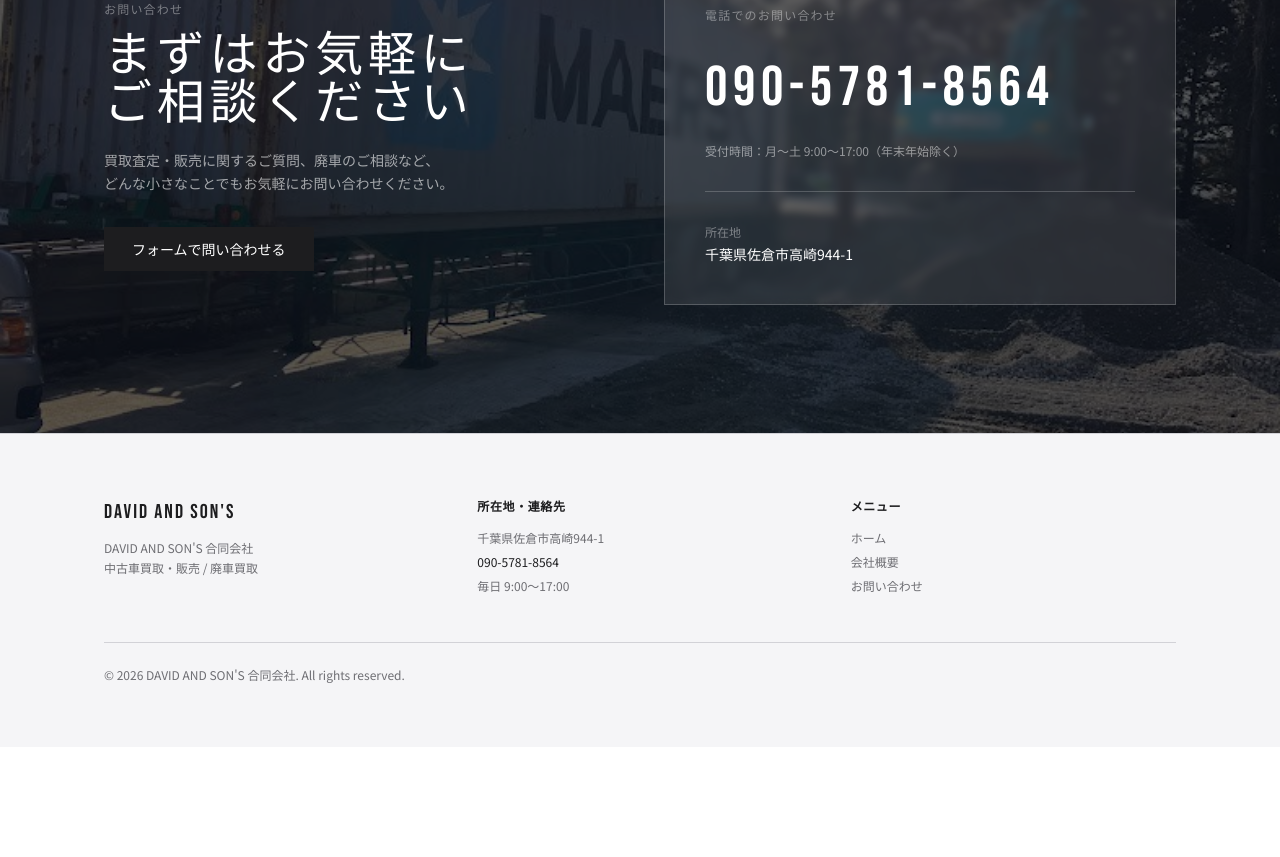
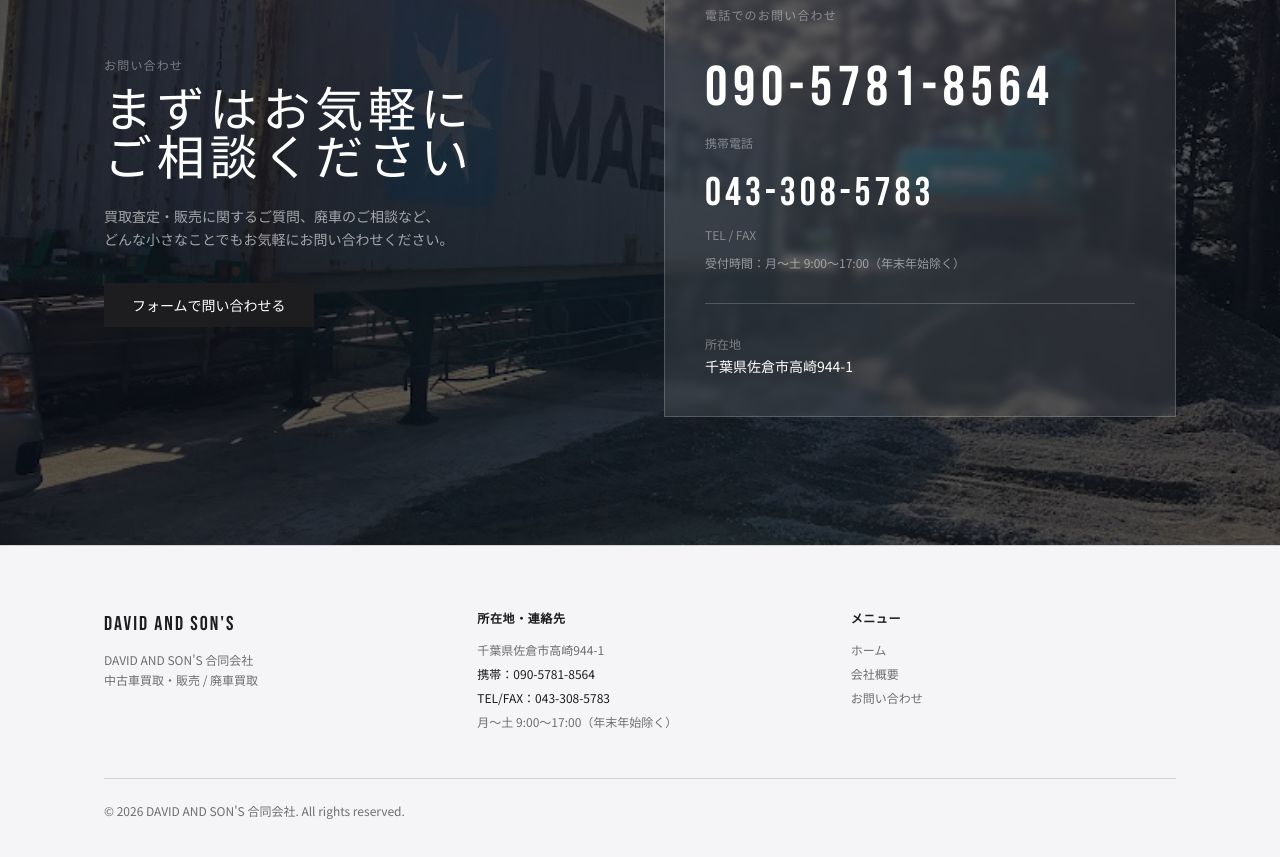
Before and after one commit to Anri0626/david-and-sons, a Next.js app: page / in a window 1280 px wide. Shown: the part 1640-2497 px from the top of the page. Before the commit the page ends 2387 px from the top, so only its background shows below. Built offline with nearby package versions, Linux system fonts and the light colour scheme.

Commit message:
Add TEL/FAX 043-308-5783 to all pages

```diff
--- a/app/contact/page.tsx
+++ b/app/contact/page.tsx
@@ -25,11 +25,16 @@ export default function ContactPage() {
           <div className="md:col-span-1">
             <div className="space-y-8">
               <div>
-                <p className="font-noto text-xs text-[#6e6e73] tracking-widest uppercase mb-3">電話</p>
+                <p className="font-noto text-xs text-[#6e6e73] tracking-widest uppercase mb-3">携帯電話</p>
                 <a href="tel:09057818564" className="font-bebas text-2xl tracking-widest text-[#1d1d1f] hover:text-[#6e6e73] transition-colors">
                   090-5781-8564
                 </a>
-                <p className="font-noto text-xs text-[#6e6e73] mt-1">毎日 9:00〜17:00</p>
+              </div>
+              <div className="border-t border-[#d2d2d7] pt-8">
+                <p className="font-noto text-xs text-[#6e6e73] tracking-widest uppercase mb-3">TEL / FAX</p>
+                <a href="tel:0433085783" className="font-bebas text-2xl tracking-widest text-[#1d1d1f] hover:text-[#6e6e73] transition-colors">
+                  043-308-5783
+                </a>
               </div>
               <div className="border-t border-[#d2d2d7] pt-8">
                 <p className="font-noto text-xs text-[#6e6e73] tracking-widest uppercase mb-3">所在地</p>
@@ -37,8 +42,8 @@ export default function ContactPage() {
               </div>
               <div className="border-t border-[#d2d2d7] pt-8">
                 <p className="font-noto text-xs text-[#6e6e73] tracking-widest uppercase mb-3">営業時間</p>
-                <p className="font-noto text-sm text-[#1d1d1f]">毎日 9:00〜17:00</p>
-                <p className="font-noto text-xs text-[#6e6e73] mt-1">年中無休</p>
+                <p className="font-noto text-sm text-[#1d1d1f]">月〜土 9:00〜17:00</p>
+                <p className="font-noto text-xs text-[#6e6e73] mt-1">年末年始除く</p>
               </div>
             </div>
           </div>
--- a/components/layout/Footer.tsx
+++ b/components/layout/Footer.tsx
@@ -28,9 +28,12 @@ export default function Footer() {
             <div className="space-y-2">
               <p className="font-noto text-xs text-[#6e6e73]">千葉県佐倉市高崎944-1</p>
               <a href="tel:09057818564" className="block font-noto text-xs text-[#1d1d1f] hover:text-[#6e6e73] transition-colors">
-                090-5781-8564
+                携帯：090-5781-8564
               </a>
-              <p className="font-noto text-xs text-[#6e6e73]">毎日 9:00〜17:00</p>
+              <a href="tel:0433085783" className="block font-noto text-xs text-[#1d1d1f] hover:text-[#6e6e73] transition-colors">
+                TEL/FAX：043-308-5783
+              </a>
+              <p className="font-noto text-xs text-[#6e6e73]">月〜土 9:00〜17:00（年末年始除く）</p>
             </div>
           </div>
 
--- a/components/sections/CompanyTable.tsx
+++ b/components/sections/CompanyTable.tsx
@@ -2,8 +2,9 @@ const rows = [
   { label: '会社名',   value: "DAVID AND SON'S 合同会社" },
   { label: '事業内容', value: '中古車買取・販売、廃車買取' },
   { label: '所在地',   value: '千葉県佐倉市高崎944-1' },
-  { label: '電話番号', value: '090-5781-8564', isPhone: true },
-  { label: '営業時間', value: '毎日 9:00〜17:00' },
+  { label: '携帯電話', value: '090-5781-8564', isPhone: true },
+  { label: 'TEL / FAX', value: '043-308-5783', isPhone: true },
+  { label: '営業時間', value: '月〜土 9:00〜17:00（年末年始除く）' },
 ]
 
 export default function CompanyTable() {
--- a/components/sections/CtaSection.tsx
+++ b/components/sections/CtaSection.tsx
@@ -40,6 +40,15 @@ export default function CtaSection() {
             >
               090-5781-8564
             </a>
+            <p className="font-noto text-xs text-white/40 mt-1">携帯電話</p>
+            <a
+              href="tel:0433085783"
+              className="block font-bebas tracking-widest text-white hover:text-white/70 transition-colors mt-3"
+              style={{ fontSize: 'clamp(1.5rem, 4vw, 2.5rem)' }}
+            >
+              043-308-5783
+            </a>
+            <p className="font-noto text-xs text-white/40 mt-1">TEL / FAX</p>
             <p className="font-noto text-xs text-white/50 mt-3">受付時間：月〜土 9:00〜17:00（年末年始除く）</p>
             <div className="mt-8 pt-8 border-t border-white/20">
               <p className="font-noto text-xs text-white/40">所在地</p>
```
